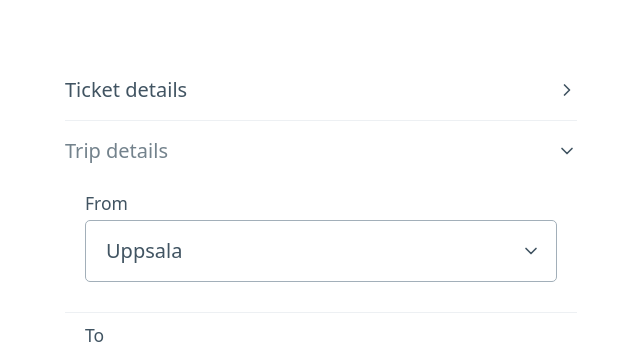
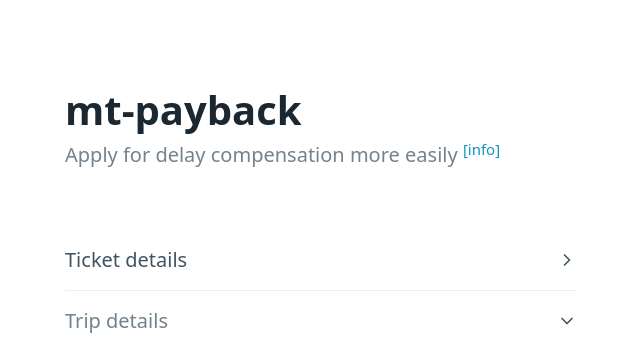
Before and after one commit to patriknordlen/mt-payback, a Flask app: page / in a window 1280 px wide. Shown: the top 352 px of the page, without its empty margins (319-959 px from the left). Run offline with Flask 3, Linux system fonts and the light colour scheme; data that the repository does not hold is empty.

Commit message:
Add header and info dialog

```diff
--- a/static/js/app.js
+++ b/static/js/app.js
@@ -29,6 +29,14 @@ $("#newticketholder").click(() => {
   $("#submitholder").text("Add");
 
   $("#ticketholderdialog").attr("open", "true");
+});
+
+$("#openinfo").click(() => {
+  $("#info").attr("open", "true");
+});
+
+$("#closeinfo").click(() => {
+  $("#info").removeAttr("open");
 });
 
 $("#editticketholder").click(() => {
--- a/static/js/jquery.cookie.min.js
+++ /dev/null
@@ -1,2 +0,0 @@
-/*! jquery.cookie v1.4.1 | MIT */
-!function(a){"function"==typeof define&&define.amd?define(["jquery"],a):"object"==typeof exports?a(require("jquery")):a(jQuery)}(function(a){function b(a){return h.raw?a:encodeURIComponent(a)}function c(a){return h.raw?a:decodeURIComponent(a)}function d(a){return b(h.json?JSON.stringify(a):String(a))}function e(a){0===a.indexOf('"')&&(a=a.slice(1,-1).replace(/\\"/g,'"').replace(/\\\\/g,"\\"));try{return a=decodeURIComponent(a.replace(g," ")),h.json?JSON.parse(a):a}catch(b){}}function f(b,c){var d=h.raw?b:e(b);return a.isFunction(c)?c(d):d}var g=/\+/g,h=a.cookie=function(e,g,i){if(void 0!==g&&!a.isFunction(g)){if(i=a.extend({},h.defaults,i),"number"==typeof i.expires){var j=i.expires,k=i.expires=new Date;k.setTime(+k+864e5*j)}return document.cookie=[b(e),"=",d(g),i.expires?"; expires="+i.expires.toUTCString():"",i.path?"; path="+i.path:"",i.domain?"; domain="+i.domain:"",i.secure?"; secure":""].join("")}for(var l=e?void 0:{},m=document.cookie?document.cookie.split("; "):[],n=0,o=m.length;o>n;n++){var p=m[n].split("="),q=c(p.shift()),r=p.join("=");if(e&&e===q){l=f(r,g);break}e||void 0===(r=f(r))||(l[q]=r)}return l};h.defaults={},a.removeCookie=function(b,c){return void 0===a.cookie(b)?!1:(a.cookie(b,"",a.extend({},c,{expires:-1})),!a.cookie(b))}});
--- a/templates/main.html
+++ b/templates/main.html
@@ -2,15 +2,8 @@
   <head>
     <title>Payback time!</title>
     <script src="/static/js/jquery.min.js"></script>
-    <script src="/static/js/jquery.cookie.min.js"></script>
-    <link
-      rel="stylesheet"
-      href="/static/css/pico.min.css"
-    />
-    <link
-      rel="stylesheet"
-      href="/static/css/font-awesome.min.css"
-    />
+    <link rel="stylesheet" href="/static/css/pico.min.css" />
+    <link rel="stylesheet" href="/static/css/font-awesome.min.css" />
   </head>
   <body>
     <main class="container" style="width: 40%">
@@ -59,6 +52,46 @@
           </form>
         </article>
       </dialog>
+      <dialog id="info">
+        <article>
+          <header>
+            <a href="#" id="closeinfo" class="close"></a>
+          </header>
+          <h4>What is this?</h4>
+          <p>
+            This a silly small webapp that tries to make it as easy as possible
+            to seek compensation when Mälartåg or SJ trains are delayed or
+            cancelled.
+          </p>
+          <p>
+            When slowly exiting my WFH bubble after the main phase of the 2020+
+            pandemic, I got fed up with how often trains were now cancelled or
+            delayed, but I never had the energy to actually fill in the form to
+            get my money back. In the time I spent on making this I could
+            probably have submitted 50+ requests manually, but hey that wouldn't
+            have been as fun, right?
+          </p>
+          <h4>I want to get in contact</h4>
+          <p>
+            If you have an issue or a feature request or want to get in
+            touch for any other reason, you're free to
+            <a href="mailto:patrik@nordlen.se">email me</a>, or if you have a
+            GitHub account, you can
+            <a href="https://github.com/patriknordlen/mt-payback/issues"
+              >open an issue in the mt-payback repository</a
+            >.
+          </p>
+        </article>
+      </dialog>
+      <section>
+        <hgroup>
+          <h1>mt-payback</h1>
+          <p>
+            Apply for delay compensation more easily
+            <sup><a href="#" id="openinfo">[info]</a></sup>
+          </p>
+        </hgroup>
+      </section>
       <form id="paybackform" autocomplete="off">
         <details>
           <summary id="ticketsummary">Ticket details</summary>
@@ -82,26 +115,18 @@
               </tr>
               <tr>
                 <td>
-                  <label for="ticket">Number</label
-                  ><input
-                    type="number"
-                    id="ticket"
-                    name="ticket"
-                  />
+                  <label for="ticket">Number (Mälartåg format)</label
+                  ><input type="number" id="ticket" name="ticket" />
                 </td>
               </tr>
               <tr>
                 <td>
                   <label for="expirydate">Expiry date</label
-                  ><input
-                    type="date"
-                    id="expirydate"
-                    name="expirydate"
-                  />
+                  ><input type="date" id="expirydate" name="expirydate" />
                 </td>
               </tr>
               <tr>
-                <td style="float: right;">
+                <td style="float: right">
                   <button id="saveticket">Save</button>
                 </td>
               </tr>
@@ -109,7 +134,7 @@
             <div class="grid" style="text-align: center">
               <div id="ticketforminfo"></div>
             </div>
-        </section>
+          </section>
         </details>
         <details open>
           <summary>Trip details</summary>
@@ -118,10 +143,7 @@
               <tr>
                 <td colspan="2">
                   <label for="departureLocation">From</label>
-                  <select
-                    id="departureLocation"
-                    name="from"
-                  >
+                  <select id="departureLocation" name="from">
                     <option value="U">Uppsala</option>
                     <option value="Cst">Stockholm</option>
                     <option value="Srv">Storvreta</option>
```
